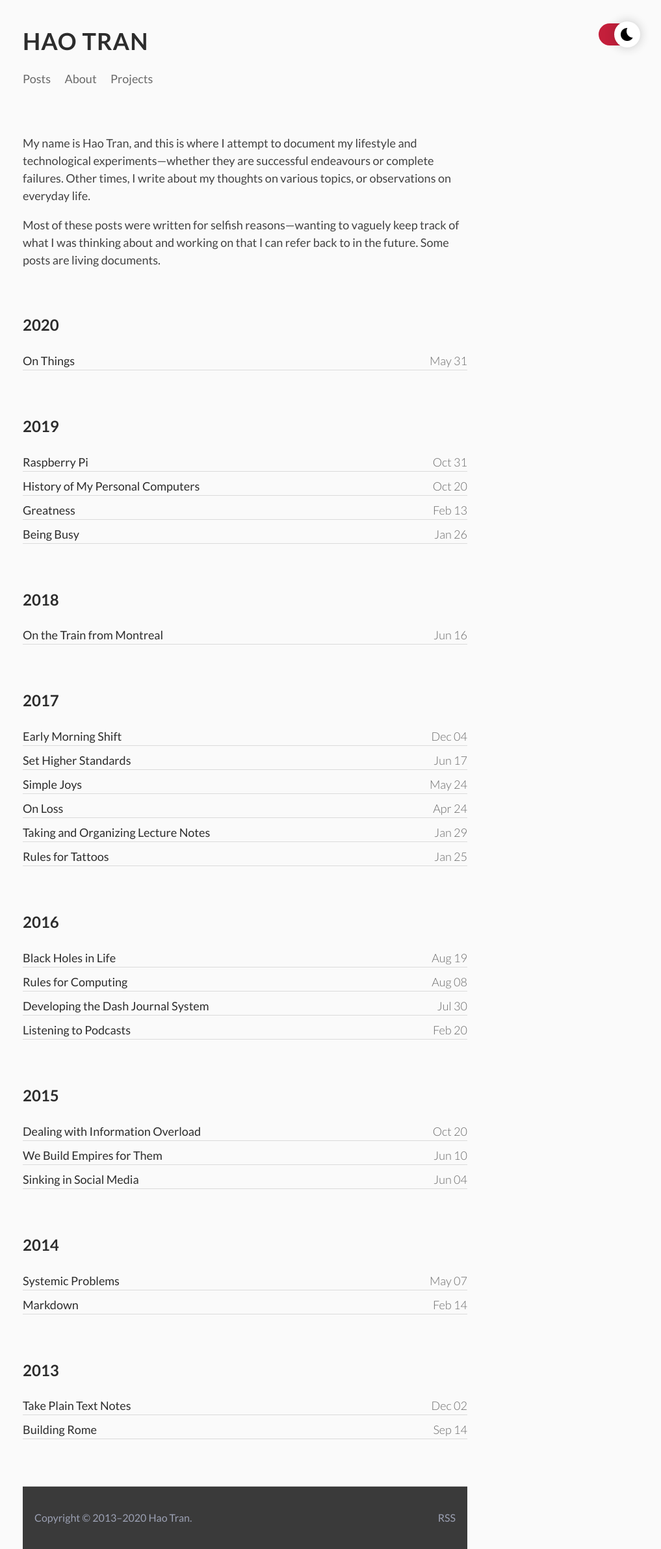
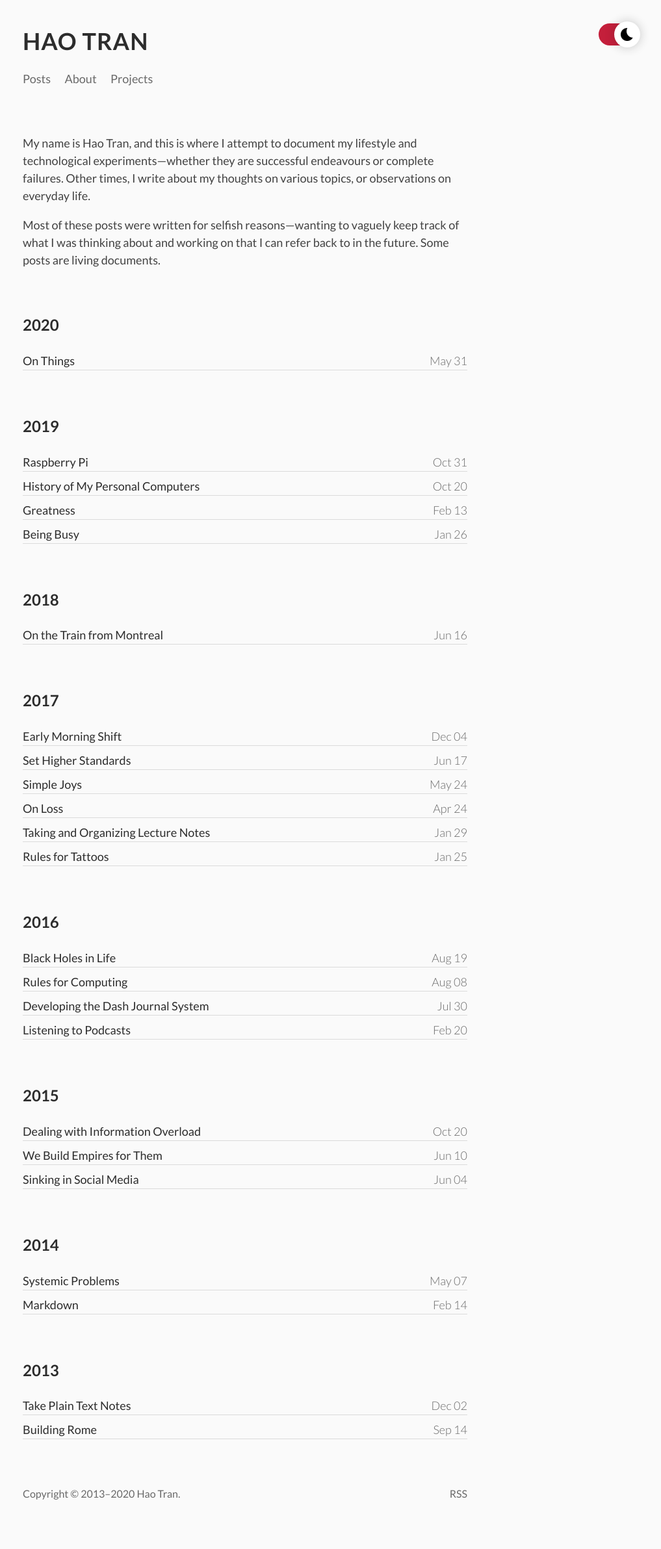
Before and after one commit to haothitran/posts, a Jekyll site: the page built from _pages/index.md, in a window 1280 px wide. Shown: the whole page at 65% size, without its empty margins (263-1280 px from the left). Built offline with Jekyll 4.4.1, drawn with Linux system fonts in a browser that asks for light colours; after the commit the page ends 2347 px from its top, so only the background shows below that.

Commit message:
Remove footer background-color

```diff
--- a/_includes/footer.html
+++ b/_includes/footer.html
@@ -1,14 +1,10 @@
 <footer class="site-footer">
 
-  <div class="wrapper">
+  <ul>
 
-    <ul>
+    <li>Copyright &#169; 2013&#8211;{{ site.time | date: '%Y' }} <a href="{{ site.author.website }}" title="{{ site.author.name }}">{{ site.author.name }}</a>.</li>
+    <li><a href="{{ "/feed.xml" | relative_url }}" type="application/rss+xml" title="RSS">RSS</a></li>
 
-      <li>Copyright &#169; 2013&#8211;{{ site.time | date: '%Y' }} <a href="{{ site.author.website }}" title="{{ site.author.name }}">{{ site.author.name }}</a>.</li>
-      <li><a href="{{ "/feed.xml" | relative_url }}" type="application/rss+xml" title="RSS">RSS</a></li>
-
-    </ul>
-
-  </div>
+  </ul>
 
 </footer>
--- a/assets/style.css
+++ b/assets/style.css
@@ -57,9 +57,6 @@ form {
 
   --color-selection-font: #fff;
   --color-selection-background: #555564;
-
-  --color-footer-font: #9ca1b4;
-  --color-footer-background: #3a3a3a;
 }
 
 .theme-dark {
@@ -76,9 +73,6 @@ form {
 
   --color-selection-font: #fff;
   --color-selection-background: #8892b0;
-
-  --color-footer-font: #b3b9c9;
-  --color-footer-background: #172a45;
 }
 
 /*------------------------------------------------------------------------------
@@ -369,12 +363,9 @@ th {
 
 .site-footer {
   flex-shrink: 0;
-  padding-top: var(--spacing-unit);
-  padding-bottom: var(--spacing-unit);
+  margin-bottom: var(--spacing-unit);
   font-size: .889em;
-  color: var(--color-footer-font);
-  border-top: 1px solid var(--color-border);
-  background-color: var(--color-footer-background);
+  color: var(--color-secondary-font);
 }
 
 .site-footer ul {
@@ -391,8 +382,8 @@ th {
   padding-right: 0;
 }
 
-.site-footer a { color: var(--color-footer-font); }
-.site-footer a:hover { color: var(--color-footer-font); }
+.site-footer a { color: var(--color-secondary-font); }
+.site-footer a:hover { color: var(--color-emphasize-font); }
 .site-footer a:hover:before { width: 0; }
 
 /*------------------------------------------------------------------------------
```
